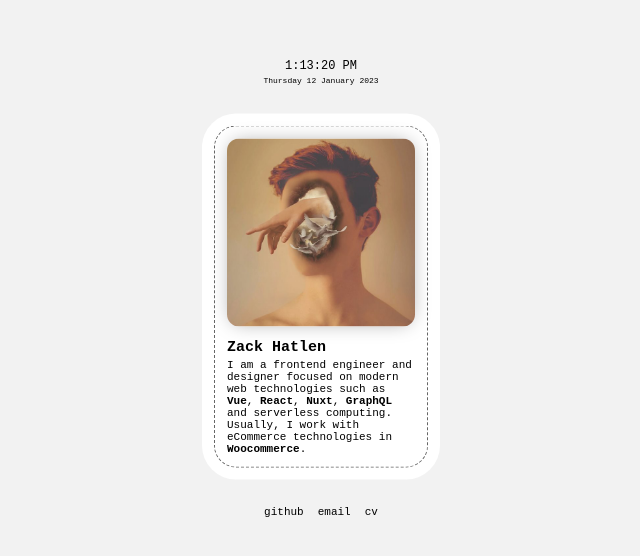
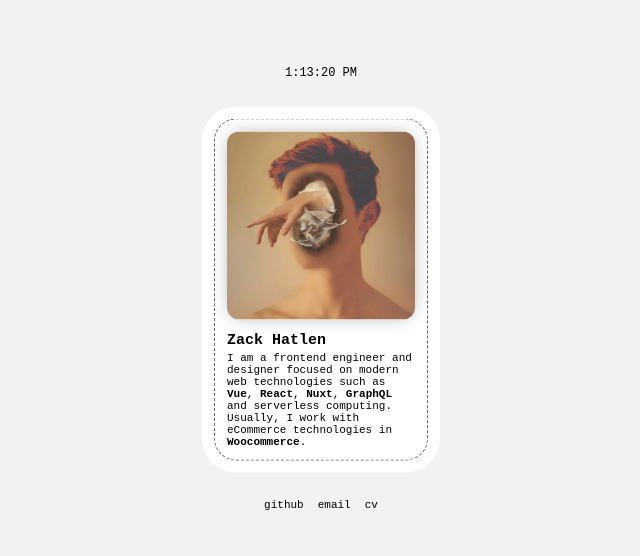
Before and after one commit to zackha/me.zackha.com, a Nuxt app: page / in a window 1280 px wide. Shown: the part 112-668 px from the top of the page, without its empty margins (319-959 px from the left). Built offline with nearby package versions, Linux system fonts and the light colour scheme.

Commit message:
Update app.vue

```diff
--- a/app.vue
+++ b/app.vue
@@ -1,9 +1,7 @@
 <template>
   <div class="content">
     <div class="main">
-      <div v-if="date" class="time">{{this.time}} <br/>
-        <small>{{dateBuilder()}}</small>
-      </div>
+      <div class="time">{{ currentTime }}</div>
       <div class="about">
         <div class="face"><img src="/face.png"></div>
         <div class="name">Zack Hatlen</div>
@@ -21,55 +19,20 @@
 <script>
 export default {
   data() {
-    return{
-      time: '',
-      date: false
-    }
-  },
-  methods: {
-    getTime() {
-      setInterval(() => { this.time = new Date().toLocaleTimeString()}, 1000)
-    },
-    showToggle() {
-      setTimeout(() => {
-        this.date = true
-      }, 1000)
-    },
-    dateBuilder() {
-      let d = new Date()
-      let months = [
-        "January",
-        "Feruary",
-        "March",
-        "April",
-        "May",
-        "June",
-        "July",
-        "August",
-        "September",
-        "October",
-        "November",
-        "December",
-      ]
-      let days = [
-        "Sunday",
-        "Monday",
-        "Tuesday",
-        "Wednesday",
-        "Thursday",
-        "Friday",
-        "Saturday",
-      ]
-      let day = days[d.getDay()]
-      let date = d.getDate()
-      let month = months[d.getMonth()]
-      let year = d.getFullYear()
-      return `${day} ${date} ${month} ${year}`
+    return {
+      currentTime: ''
     }
   },
   mounted() {
-    this.getTime()
-    this.showToggle()
+    this.updateTime()
+    setInterval(() => {
+      this.updateTime()
+    }, 1000)
+  },
+  methods: {
+    updateTime() {
+      this.currentTime = new Date().toLocaleTimeString()
+    }
   }
 }
 </script>
```
